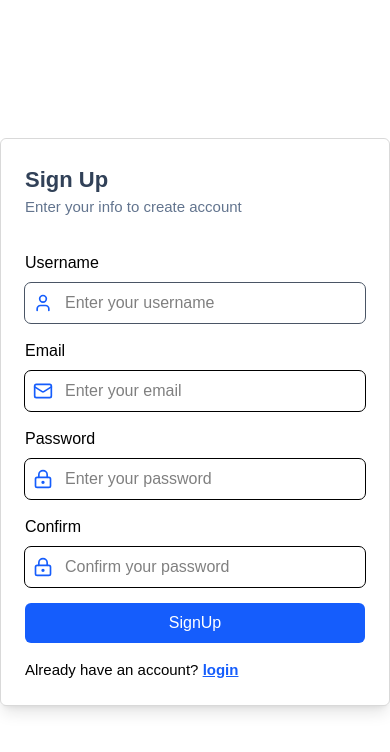
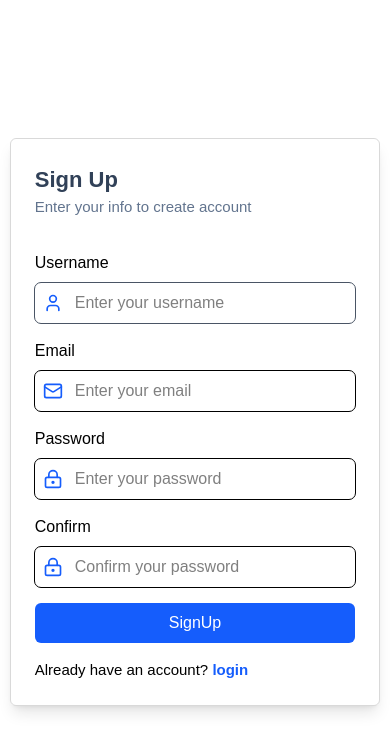
Before and after one commit to Maxamed459/Task_Management_frontend, a Next.js app: page /auth/register in a window 390 px wide. Shown: the top 752 px of the page. Built offline with nearby package versions, Linux system fonts and the light colour scheme.

Commit message:
updated the ui add responsiveness

```diff
--- a/app/auth/register/page.tsx
+++ b/app/auth/register/page.tsx
@@ -1,6 +1,6 @@
 "use client";
 import { registerFormData, registerSchema } from "@/schema/schema";
-import { register } from "@/state/authentication/autheSlice";
+import { register } from "@/state/authentication/authSlice";
 import { useAppDispatch, useAppSelector } from "@/state/store";
 import { LockKeyhole, Mail, User } from "lucide-react";
 import Link from "next/link";
@@ -42,7 +42,7 @@ export default function RegisterPage() {
 
   return (
     <div className="flex items-center justify-center w-full h-screen">
-      <div className="w-xl max-w-3xl border border-black/15 shadow-lg rounded-md">
+      <div className="w-xl max-w-[95%] border border-black/15 shadow-lg rounded-md">
         <form onSubmit={handleSubmit} className="p-4">
           {error && (
             <p className="text-red-600 bg-red-300 p-4 rounded-md">{error}</p>
@@ -132,10 +132,7 @@ export default function RegisterPage() {
             </div>
             <p className="text-[15px]">
               Already have an account?{" "}
-              <Link
-                className="font-bold underline text-blue-600"
-                href={"login"}
-              >
+              <Link className="font-semibold text-blue-600" href={"login"}>
                 login
               </Link>
             </p>
```
